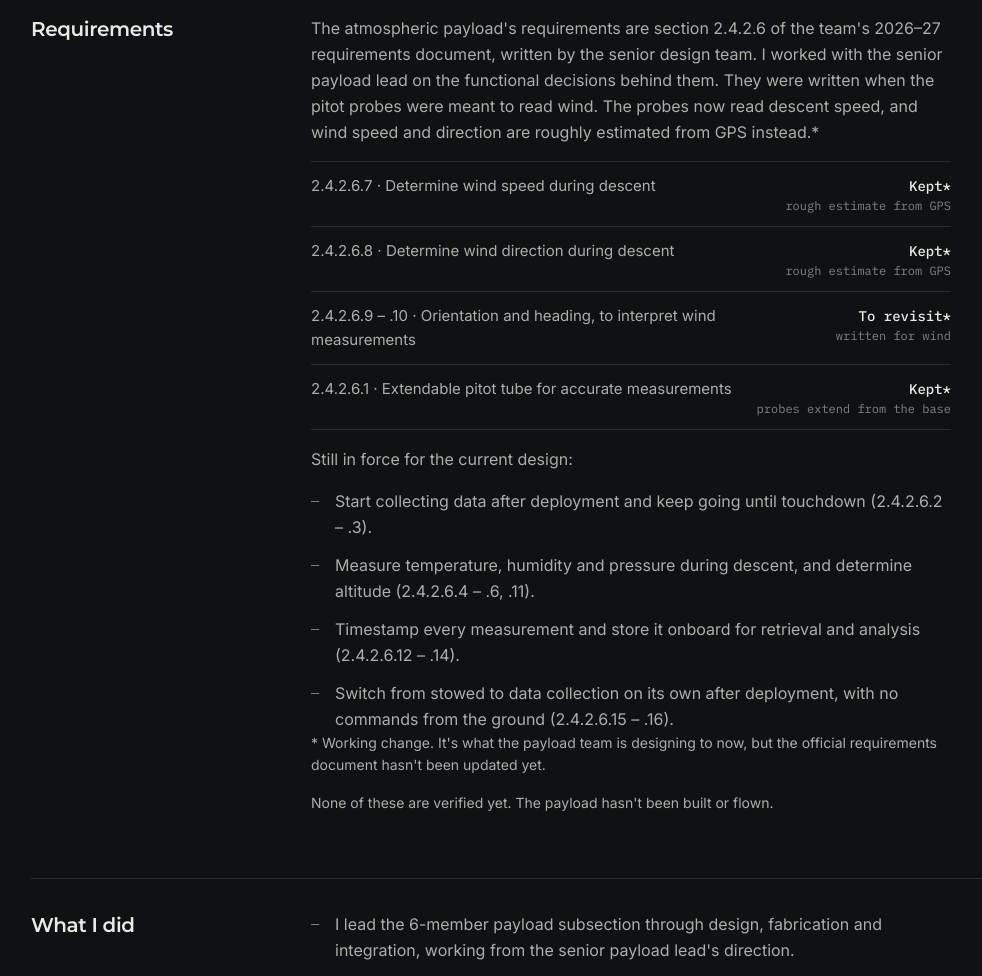
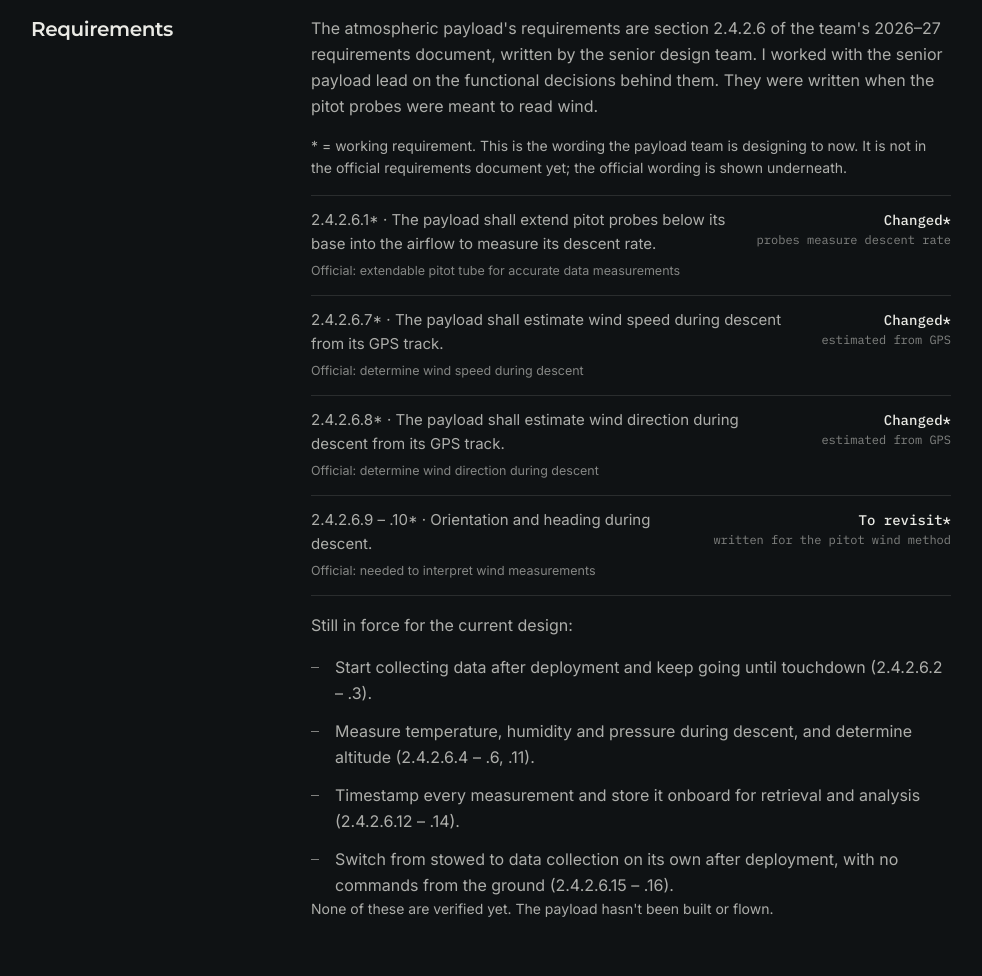
Before and after one commit to adlerkiely-afk/adlerkiely-afk.github.io, a plain HTML site: page payload/index.html in a window 1280 px wide. Shown: the part 1480-2456 px from the top of the page, without its empty margins (49-1031 px from the left). Drawn offline with Linux system fonts and the light colour scheme.

Commit message:
Reword payload requirements and explain working changes

```diff
--- a/payload/index.html
+++ b/payload/index.html
@@ -89,12 +89,13 @@
   <section class="sec">
     <h2>Requirements</h2>
     <div class="body">
-      <p>The atmospheric payload's requirements are section 2.4.2.6 of the team's 2026–27 requirements document, written by the senior design team. I worked with the senior payload lead on the functional decisions behind them. They were written when the pitot probes were meant to read wind. The probes now read descent speed, and wind speed and direction are roughly estimated from GPS instead.*</p>
+      <p>The atmospheric payload's requirements are section 2.4.2.6 of the team's 2026–27 requirements document, written by the senior design team. I worked with the senior payload lead on the functional decisions behind them. They were written when the pitot probes were meant to read wind.</p>
+      <p class="note">* = working requirement. This is the wording the payload team is designing to now. It is not in the official requirements document yet; the official wording is shown underneath.</p>
       <dl class="rows">
-        <div><dt>2.4.2.6.7 · Determine wind speed during descent</dt><dd>Kept*<small>rough estimate from GPS</small></dd></div>
-        <div><dt>2.4.2.6.8 · Determine wind direction during descent</dt><dd>Kept*<small>rough estimate from GPS</small></dd></div>
-        <div><dt>2.4.2.6.9 – .10 · Orientation and heading, to interpret wind measurements</dt><dd>To revisit*<small>written for wind</small></dd></div>
-        <div><dt>2.4.2.6.1 · Extendable pitot tube for accurate measurements</dt><dd>Kept*<small>probes extend from the base</small></dd></div>
+        <div><dt>2.4.2.6.1* · The payload shall extend pitot probes below its base into the airflow to measure its descent rate.<small style="display:block;margin-top:3px;opacity:.75">Official: extendable pitot tube for accurate data measurements</small></dt><dd>Changed*<small>probes measure descent rate</small></dd></div>
+        <div><dt>2.4.2.6.7* · The payload shall estimate wind speed during descent from its GPS track.<small style="display:block;margin-top:3px;opacity:.75">Official: determine wind speed during descent</small></dt><dd>Changed*<small>estimated from GPS</small></dd></div>
+        <div><dt>2.4.2.6.8* · The payload shall estimate wind direction during descent from its GPS track.<small style="display:block;margin-top:3px;opacity:.75">Official: determine wind direction during descent</small></dt><dd>Changed*<small>estimated from GPS</small></dd></div>
+        <div><dt>2.4.2.6.9 – .10* · Orientation and heading during descent.<small style="display:block;margin-top:3px;opacity:.75">Official: needed to interpret wind measurements</small></dt><dd>To revisit*<small>written for the pitot wind method</small></dd></div>
       </dl>
       <p>Still in force for the current design:</p>
       <ul class="pts">
@@ -103,7 +104,6 @@
         <li>Timestamp every measurement and store it onboard for retrieval and analysis (2.4.2.6.12 – .14).</li>
         <li>Switch from stowed to data collection on its own after deployment, with no commands from the ground (2.4.2.6.15 – .16).</li>
       </ul>
-      <p class="note">* Working change. It's what the payload team is designing to now, but the official requirements document hasn't been updated yet.</p>
       <p class="note">None of these are verified yet. The payload hasn't been built or flown.</p>
     </div>
   </section>
```
